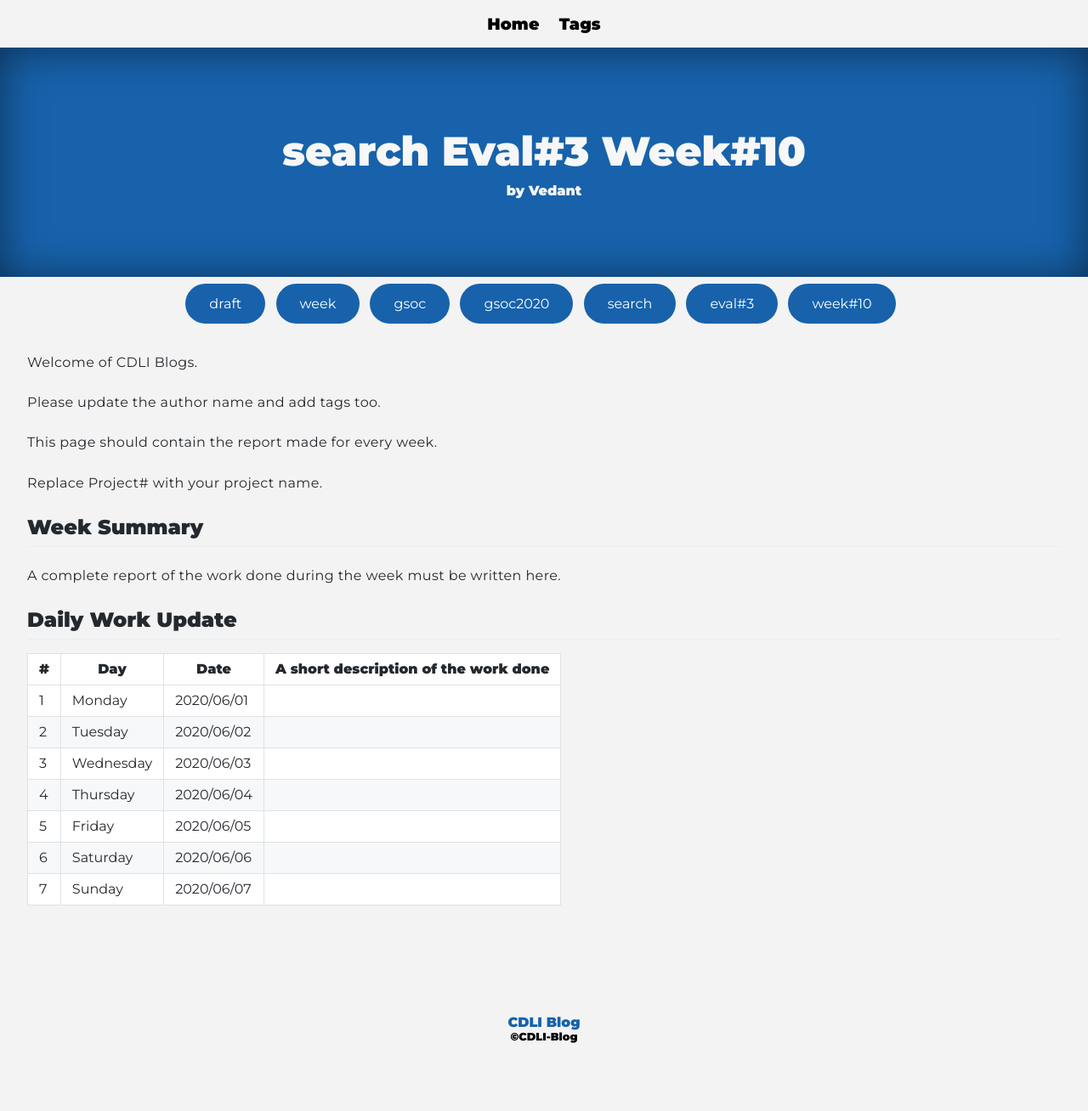
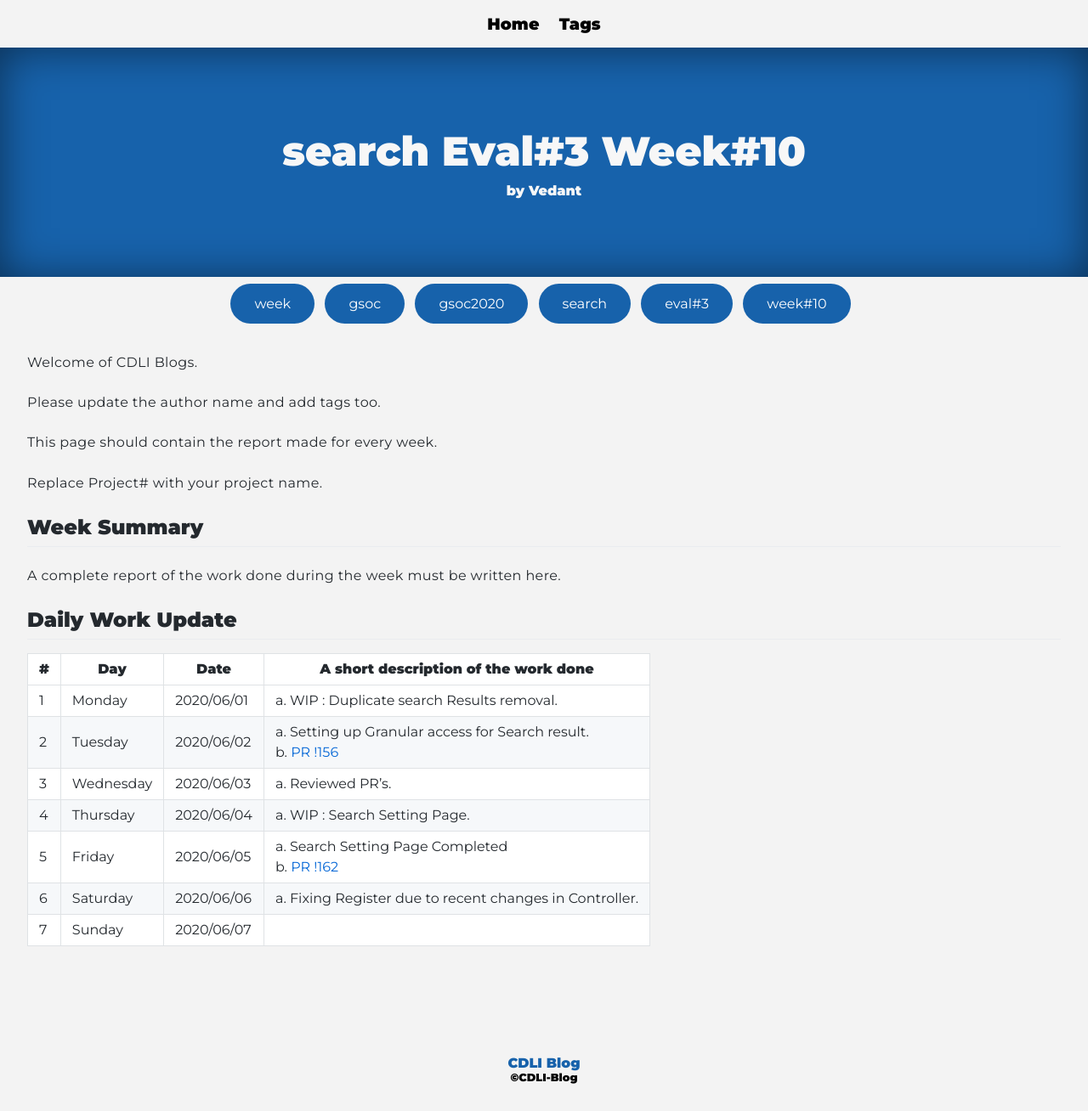
Before and after one commit to cdli-gh/blog, a Jekyll site: the page built from _blog/gsoc20/search/posts/12_week10.md, in a window 1280 px wide. Shown: the whole page at 85% size. Built offline with Jekyll 4.4.1, drawn with Linux system fonts in a browser that asks for light colours; Markdown is read by kramdown in place of the engine named in the settings; before the commit the page ends 1260 px from its top, so only the background shows below that.

Commit message:
Search : DailyUpdates 10:1,2,3,4,5,6

```diff
--- a/_blog/gsoc20/search/posts/12_week10.md
+++ b/_blog/gsoc20/search/posts/12_week10.md
@@ -2,7 +2,7 @@
 layout: page
 title: search Eval#3 Week#10
 author: "Vedant"
-tags: ["draft","week","gsoc","gsoc2020","search","eval#3","week#10"]
+tags: ["week","gsoc","gsoc2020","search","eval#3","week#10"]
 ---
 Welcome of CDLI Blogs.
 
@@ -21,10 +21,10 @@ A complete report of the work done during the week must be written here.
 
 |\#|Day|Date|A short description of the work done|
 |---	|---	|---	|---	|
-|1   	| Monday 	|   2020/06/01	|   	|
-|2   	| Tuesday  	|   2020/06/02	|   	|
-|3   	| Wednesday  	|  2020/06/03 	|   	|
-|4   	| Thursday  	|   2020/06/04	|   	|
-|5   	| Friday  	|   2020/06/05	|   	|
-|6   	| Saturday  	|   2020/06/06	|   	|
+|1   	| Monday 	|   2020/06/01	|  a. WIP : Duplicate search Results removal. |
+|2   	| Tuesday  	|   2020/06/02	|  a. Setting up Granular access for Search result. <br> b. [PR !156](https://gitlab.com/cdli/framework/-/merge_requests/156) |
+|3   	| Wednesday  	|  2020/06/03 	|  a.  Reviewed PR's.	|
+|4   	| Thursday  	|   2020/06/04	| a. WIP : Search Setting Page.	|
+|5   	| Friday  	|   2020/06/05	|  a.  Search Setting Page Completed	<br> b. [PR !162](https://gitlab.com/cdli/framework/-/merge_requests/162) |
+|6   	| Saturday  	|   2020/06/06	|  a. Fixing Register due to recent changes in Controller.	|
 |7   	| Sunday  	|   2020/06/07	|   	|
```
